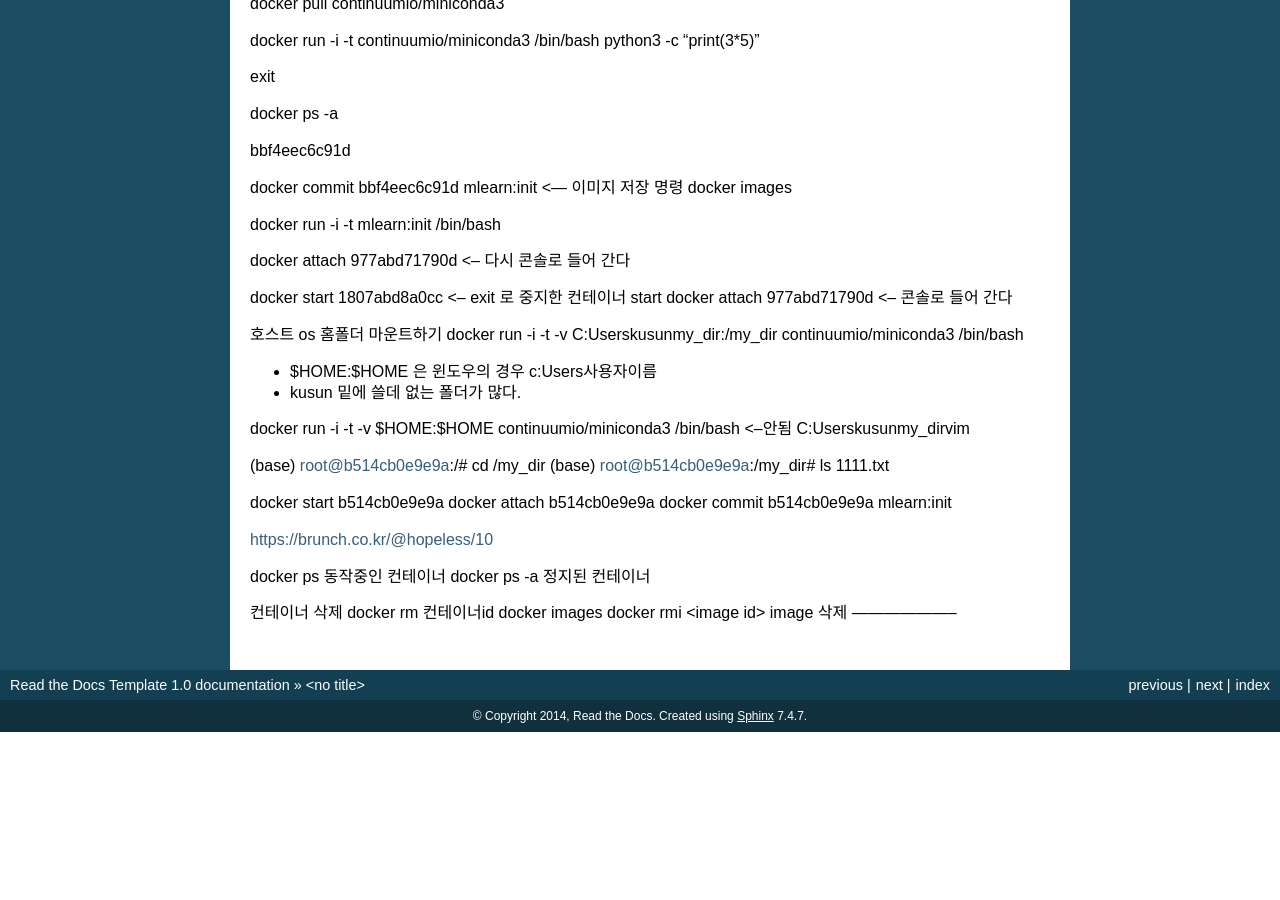
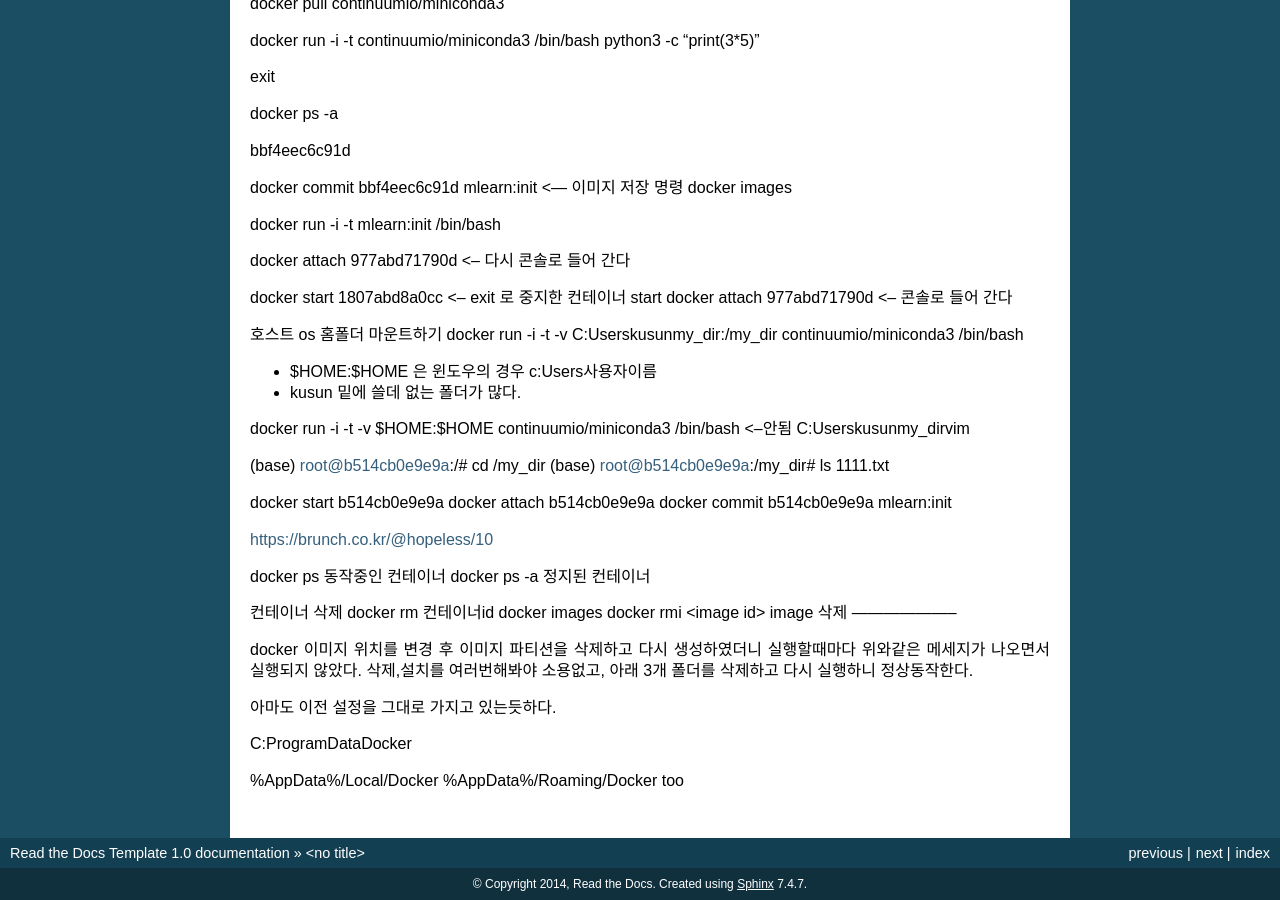
Before and after one commit to smart1004/ReadTheDocs, a Sphinx documentation site: the page built from docs/0_docker-ce-desktop-windows.rst, in a window 1280 px wide and 900 px high, scrolled down 657 px. Built offline with Sphinx 7.4.7, drawn with Linux system fonts in a browser that asks for light colours; before the commit the page ends 1389 px from its top, so only the background shows below that.

Commit message:
Update 0_docker-ce-desktop-windows.rst

```diff
--- a/docs/0_docker-ce-desktop-windows.rst
+++ b/docs/0_docker-ce-desktop-windows.rst
@@ -96,3 +96,17 @@ docker rm 컨테이너id
 docker images
 docker rmi <image id>   image 삭제
 --------------------
+
+--------------------
+개체 참조가 개체의 인스턴스로 설정되지 않았습니다.
+ 위치: Docker.Program.Run(IReadOnlyCollection`1 args)
+
+docker 이미지 위치를 변경 후 이미지 파티션을 삭제하고 다시 생성하였더니 실행할때마다 위와같은 메세지가 나오면서 실행되지 않았다.
+삭제,설치를 여러번해봐야 소용없고, 아래 3개 폴더를 삭제하고 다시 실행하니 정상동작한다.
+
+아마도 이전 설정을 그대로 가지고 있는듯하다.
+
+C:\ProgramData\Docker
+
+%AppData%/Local/Docker
+%AppData%/Roaming/Docker too
```
